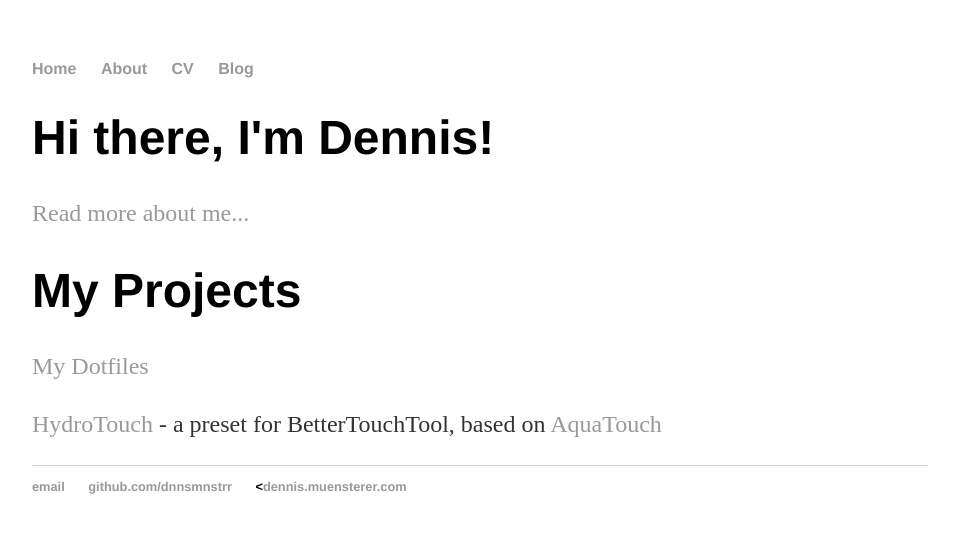
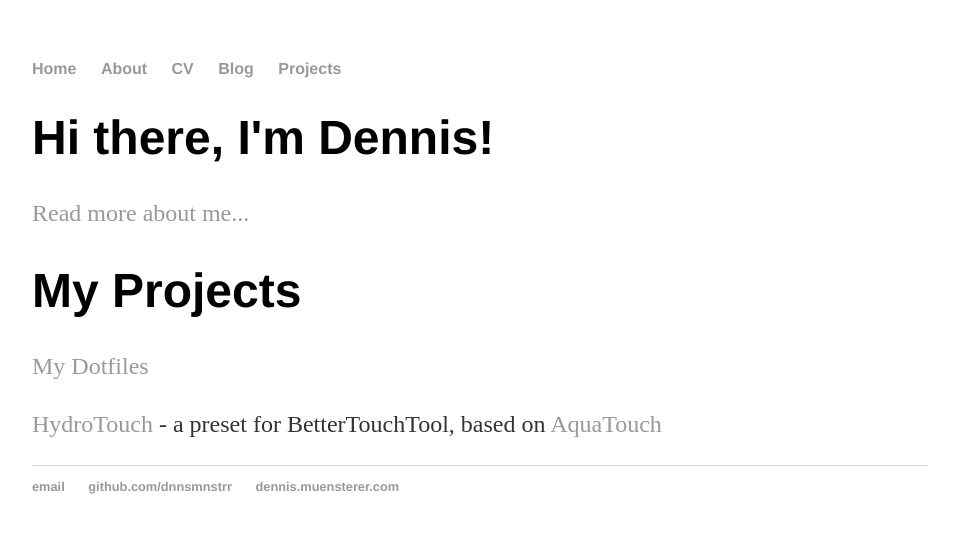
Before and after one commit to dnnsmnstrr/dnnsmnstrr.github.io, a Jekyll site: the page built from index.html, in a window 1280 px wide. Shown: the top 533 px of the page, without its empty margins (160-1119 px from the left). Built offline with Jekyll 4.4.1, drawn with Linux system fonts in a browser that asks for light colours.

Commit message:
footer fix

```diff
--- a/_layouts/default.html
+++ b/_layouts/default.html
@@ -12,6 +12,7 @@
 		        	<li><a href="/about">About</a></li>
 	        		<li><a href="/cv">CV</a></li>
 	        		<li><a href="/blog">Blog</a></li>
+							<li><a href="/projects">Projects</a></li>
 	    		</ul>
 			</nav>
 			<div class="container">
@@ -23,7 +24,7 @@
 	    		<ul>
 	        		<li><a href="mailto:dennismuensterer@gmail.com">email</a></li>
 	        		<li><a href="https://github.com/dnnsmnstrr">github.com/dnnsmnstrr</a></li>
-              <<li><a href="https://dennis.muensterer.com">dennis.muensterer.com</a></li>
+              <li><a href="https://dennis.muensterer.com">dennis.muensterer.com</a></li>
 				</ul>
 			</footer>
 		</body>
```
Also changed, not shown: about.md (added, +5 -0 lines).
